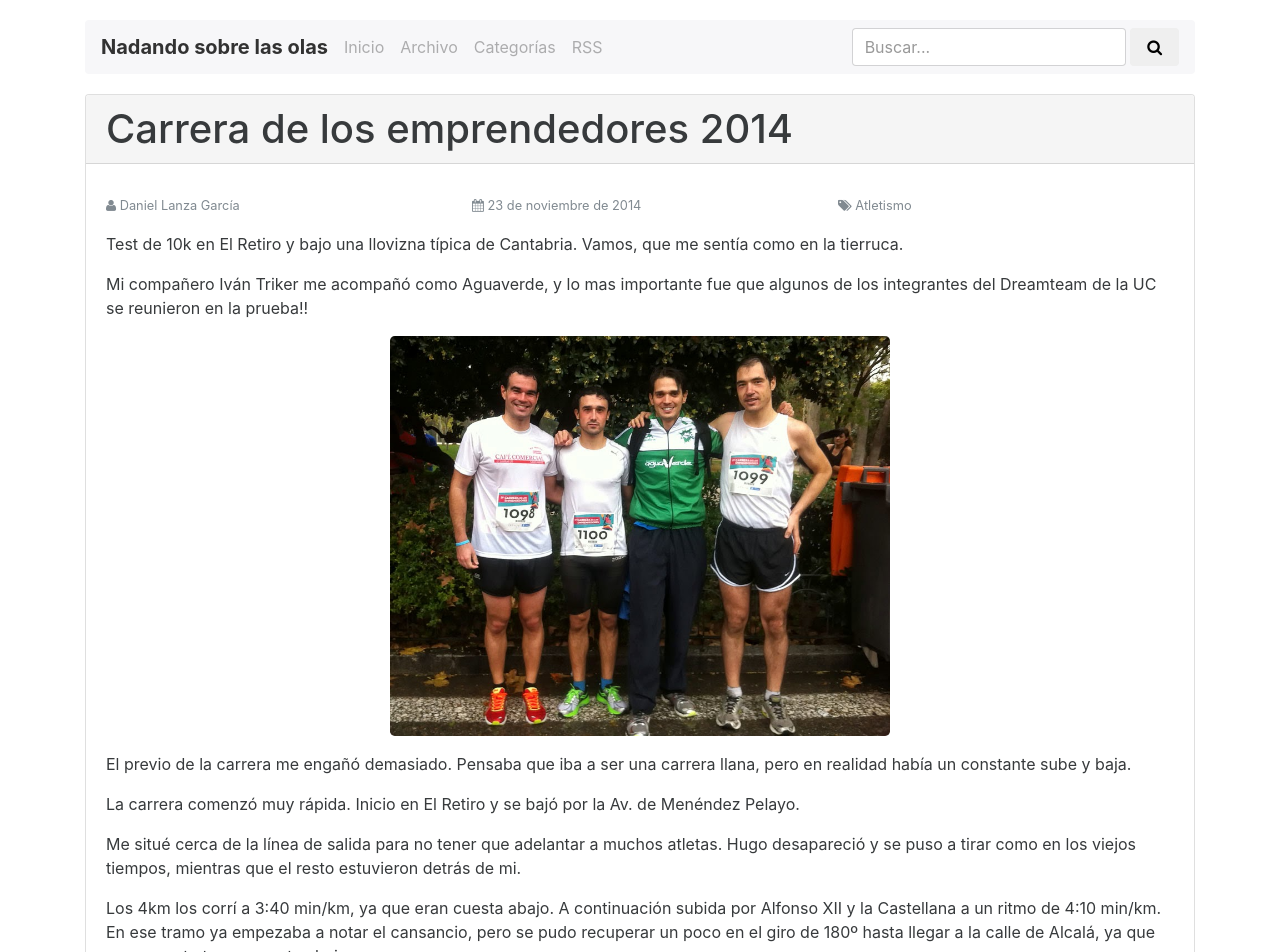
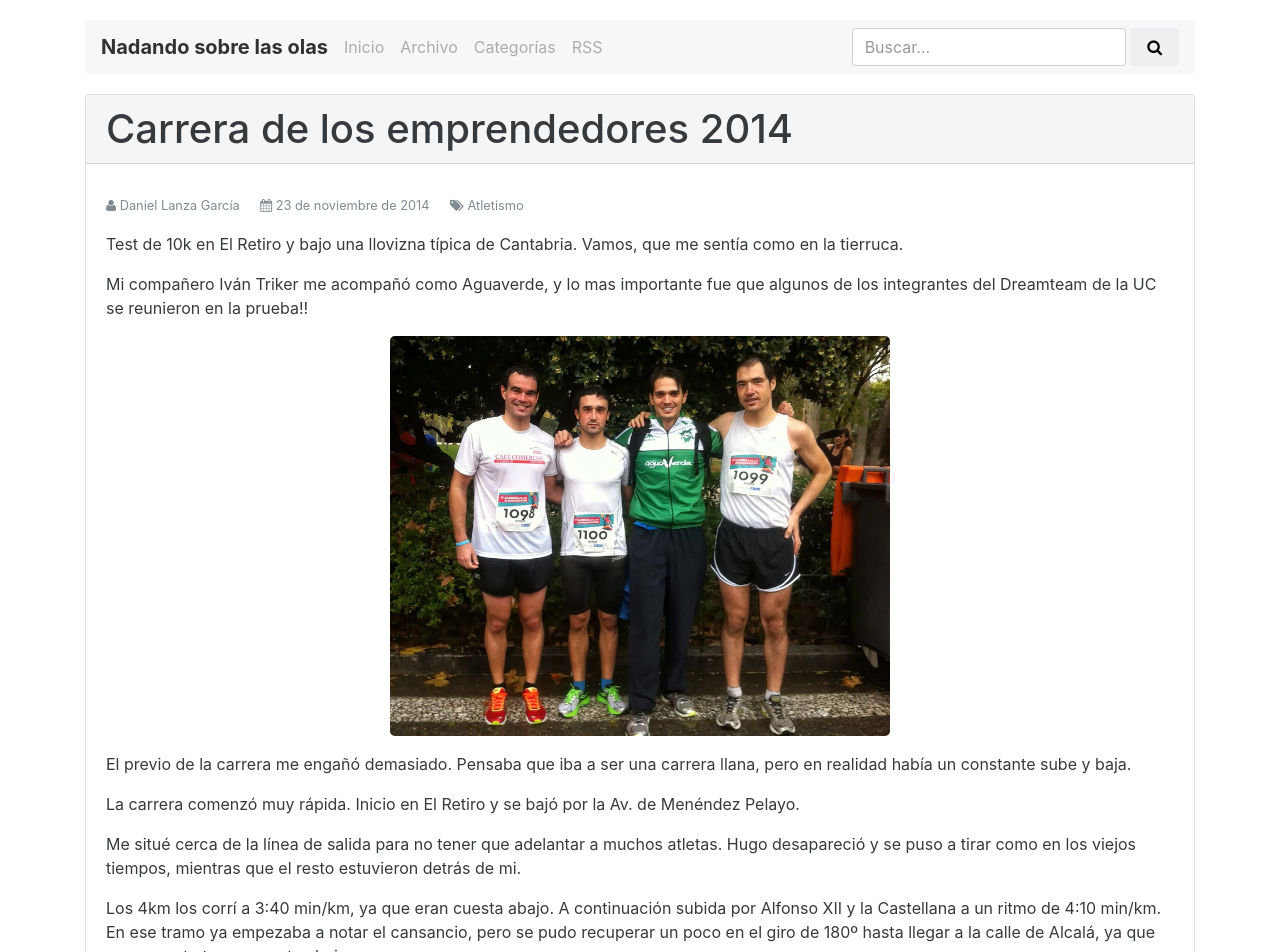
Before and after one commit to dalanzg/nadando-sobre-las-olas, a Jekyll site: the page built from _posts/2014-11-23-carrera-de-los-emprendedores.md, in a window 1280 px wide. Shown: the top 952 px of the page. Built offline with Jekyll 4.4.1, drawn with Linux system fonts in a browser that asks for light colours; comment, search, counter and statistics services are not loaded.

Commit message:
Nav inline for metapost

```diff
--- a/_layouts/post.html
+++ b/_layouts/post.html
@@ -6,11 +6,11 @@ layout: default
 <div class="card">
   <h1 class="card-header">{{ page.title }}</h1>
   <div class="card-block">
-    <div class="row">
-      <div class="col-md-4">
+    <nav class="nav nav-inline">
+      <div class="nav-item">
         {% if page.author %}<small class="text-muted"><i class="fa fa-user" aria-hidden="true"></i> {{ page.author }}</small>{% endif %}
       </div>
-      <div class="col-md-4">
+      <div class="nav-item">
         {% if page.date %}
         <small class="text-muted"><i class="fa fa-calendar" aria-hidden="true"></i>
           {{  page.date | date: '%-d' }} de
@@ -33,10 +33,10 @@ layout: default
         </small>
         {% endif %}
       </div>
-      <div class="col-md-4">
+      <div class="nav-item">
         {% if page.tags %}<p><small class="text-muted"><i class="fa fa-tags" aria-hidden="true"></i> {{ page.tags | join: ', ' }}</small></p>{% endif %}
       </div>
-    </div>
+    </nav>
     <div>
     {{  content }}
     </div>
```
Also changed, not shown: index.html (+5 -5 lines).
